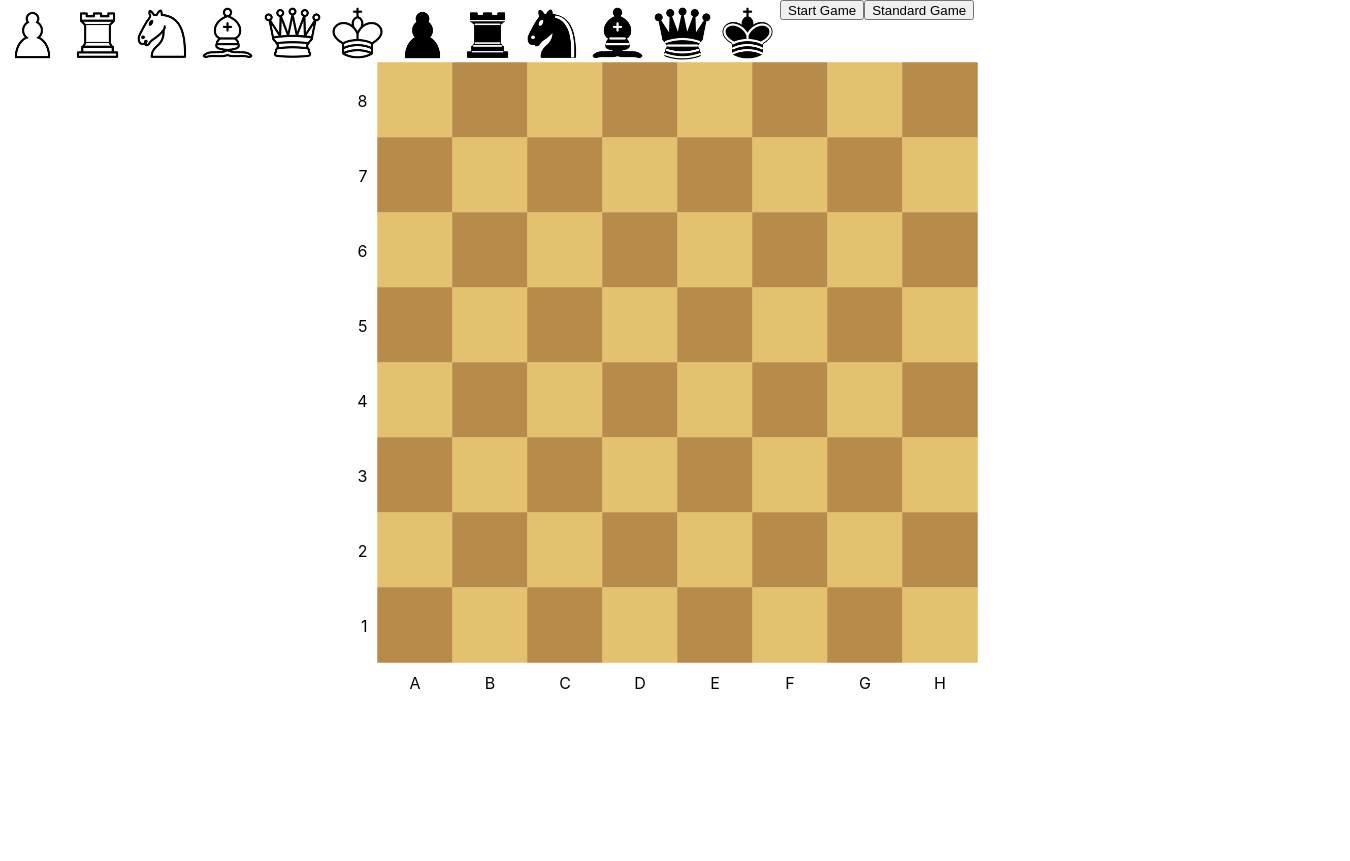
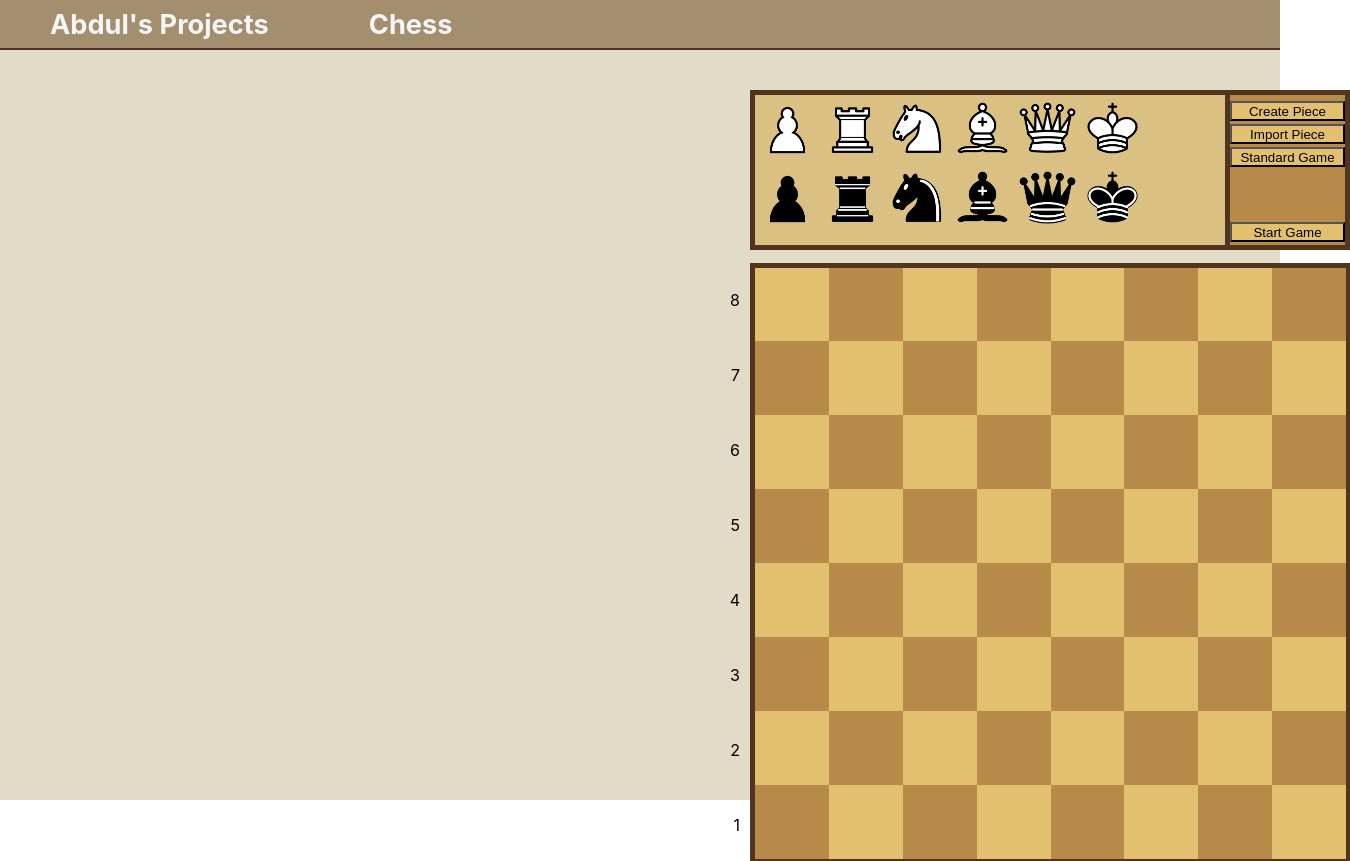
Before and after one commit to AbdulsProjects/chess, a React (Create React App) app: page / in a window 1280 px wide. Shown: the top 861 px of the page, 1350 px wide, since content can reach past the window. Before the commit the page ends 800 px from the top, so only its background shows below. Built offline with nearby package versions, Linux system fonts and the light colour scheme.

Commit message:
Began styling

```diff
--- /dev/null
+++ b/src/pages/chess/game-over/index.tsx
@@ -0,0 +1,15 @@
+import { GameOutcome } from '..'
+import './style.css'
+
+export const GameOver = (props: {outcome: GameOutcome}) => {
+
+    const Capitalize = (word: string): string => {
+        return word.charAt(0).toUpperCase() + word.slice(1);
+    }
+
+    return (
+        <div className='chess-game-over-container top-mid-container'>
+            <p>{props.outcome.staleMate ? 'Stalemate!' : (Capitalize(props.outcome.winner!) + ' has won!')} <a href=''>Play again?</a></p>
+        </div>
+    )
+}
--- /dev/null
+++ b/src/pages/chess/game-over/style.css
@@ -0,0 +1,12 @@
+.chess-game-over-container > p {
+    font-weight: bold;
+    font-size: 2rem;
+}
+
+.chess-game-over-container > p > a:visited {
+    color: black;
+}
+
+.chess-game-over-container > p > a:hover {
+    color: rgb(184, 178, 178);
+}
--- a/src/pages/chess/index.tsx
+++ b/src/pages/chess/index.tsx
@@ -2,6 +2,9 @@ import "./style.css"
 import React, { useEffect, useRef, useState } from 'react'
 import definedPieces, { Piece } from "./pieces"
 import { Promotion } from "./promotion"
+import { GameOver } from "./game-over"
+import { PreGame } from "./pre-game"
+import { NavBar } from "../navbar"
 
 //THINGS TO DO
 //Split the drop handler for on / off board
@@ -25,6 +28,11 @@ import { Promotion } from "./promotion"
 //CURRENT ISSUES WITH CHECKMATE CHECKER
 //Says stalemate when it's not the player's turn
 //Doesn't end the game when black starts in check (white's turn and there's a check)
+
+export interface GameOutcome {
+    winner: 'black' | 'white' | null
+    staleMate: boolean
+}
 
 export function Chess() {
 
@@ -68,10 +76,7 @@ export function Chess() {
 
     interface GameState {
         inProgress: boolean,
-        outcome: {
-            winner: 'black' | 'white' | null
-            staleMate: boolean
-        }
+        outcome: GameOutcome,
         currentPlayer: 'black' | 'white',
         promotions: {
             black: string[];
@@ -306,6 +311,9 @@ export function Chess() {
         //Moving the piece
         let newBoard = RemovePiece(prevBoard, oldSquareId);
         newBoard = AddPiece(newBoard, [{squareId: newSquareId, pieceId: piece, colour: colour}]);
+
+        //Removing the targetted by array for the moved to square (this is recalculated in RecalculateAllMoves)
+        newBoard.find(square => square.id === newSquareId)!.targetedBy[colour] = [];
 
         //Recalculating possible moves
         newBoard = RecalculateAllMoves(newBoard, colour);
@@ -552,6 +560,14 @@ export function Chess() {
     //Functions  to start / play the game
     const StartGame = () => {
 
+        //Exitting early if there isn't a king of both colours / there are multiple kings of the same colour
+        const whiteKings = board.filter(square => square.piece === 'king' && square.colour === 'white');
+        const blackKings = board.filter(square => square.piece === 'king' && square.colour === 'black');
+        if (blackKings.length + whiteKings.length !== 2 || !blackKings.length || !whiteKings.length) {
+            alert('Each player must have exactly 1 king to start a game');
+            return
+        }
+
         //Updating the handlers of all pieces
         const pieces = document!.querySelectorAll('[id$=Piece]');//getElementsByClassName("piece");
         for (let i=0; i < pieces.length; i++) {
@@ -622,9 +638,9 @@ export function Chess() {
     //Returning all possible moves
     const CalculatePlayerMoves = (board: Square[], colour: 'black' | 'white'): Square[] => {
 
-        //Removing the last set of calculations for the passed colour
+        //Removing the last set of calculations for the passed colour. Or clause catches squares that have just had a piece move off
         const newBoard: Square[] = board.map((square) => {
-            if (square.colour === colour) {
+            if (square.colour === colour || square.colour === null) {
                 return {
                     ...square,
                     targeting: []
@@ -983,10 +999,12 @@ export function Chess() {
     }
 
     return (
+        <>
+            <NavBar />
             <div className="main-container" onDrop={BinPiece} onDragOver={DivPreventDefault} onDragStart={DivPreventDefault}>
-            {gameState.outcome.winner && <p>The winner is {gameState.outcome.winner}</p>}
-            {gameState.outcome.staleMate && <p>Stalemate!!!</p>}
-            {(gameState.promotions.white.length > 0 || gameState.promotions.black.length > 0) && gameState.inProgress && <Promotion PromotePiece={PromotePiece}/>}
+                {(gameState.outcome.winner || gameState.outcome.staleMate) && <GameOver outcome={gameState.outcome}/>}
+                {(!gameState.inProgress && !(gameState.outcome.winner || gameState.outcome.staleMate)) && <PreGame DragPiece={DragPiece} StandardGame={StandardGame} StartGame={StartGame} />}
+                {(gameState.promotions.white.length > 0 || gameState.promotions.black.length > 0) && gameState.inProgress && <Promotion PromotePiece={PromotePiece} colour={gameState.promotions.white.length > 0 ? 'white' : 'black'}/>}
                 <div className="chess-container">
                     <div className="y-labels">
                         {[...Array(8)].map((item, index) =>
@@ -1001,25 +1019,12 @@ export function Chess() {
                     <div className='chess-board'>
                         {board.map((square) => {
                             const altRow = (square.id.charCodeAt(0) + Number(square.id[1])) % 2;
-                        return <div id={square.id} className={`square ${altRow ? "light-square": "dark-square"}`} onDrop={(e) => DropPiece(e)} onDragOver={HoverPiece} onDragStart={DivPreventDefault}></div>
+                            return <div id={square.id} className={`square ${altRow ? 'light-square': 'dark-square'}`} onDrop={(e) => DropPiece(e)} onDragOver={HoverPiece} onDragStart={DivPreventDefault}></div>
                         }
                         )}
                     </div>
                 </div>
-            <img src="img/white_pawn.png" id="white pawn" alt="white pawn" onDragStart={(e) => DragPiece(e, "white", "pawn")}/>
-            <img src="img/white_rook.png" id="white rook" alt="white rook" onDragStart={(e) => DragPiece(e, "white", "rook")}/>
-            <img src="img/white_knight.png" id="white knight" alt="white knight" onDragStart={(e) => DragPiece(e, "white", "knight")}/>
-            <img src="img/white_bishop.png" id="white bishop" alt="white bishop" onDragStart={(e) => DragPiece(e, "white", "bishop")}/>
-            <img src="img/white_queen.png" id="white queen" alt="white queen" onDragStart={(e) => DragPiece(e, "white", "queen")}/>
-            <img src="img/white_king.png" id="white king" alt="white king" onDragStart={(e) => DragPiece(e, "white", "king")}/>
-            <img src="img/black_pawn.png" id="black pawn" alt="black pawn" onDragStart={(e) => DragPiece(e, "black", "pawn")}/>
-            <img src="img/black_rook.png" id="black rook" alt="black rook" onDragStart={(e) => DragPiece(e, "black", "rook")}/>
-            <img src="img/black_knight.png" id="black knight" alt="black knight" onDragStart={(e) => DragPiece(e, "black", "knight")}/>
-            <img src="img/black_bishop.png" id="black bishop" alt="black bishop" onDragStart={(e) => DragPiece(e, "black", "bishop")}/>
-            <img src="img/black_queen.png" id="black queen" alt="black queen" onDragStart={(e) => DragPiece(e, "black", "queen")}/>
-            <img src="img/black_king.png" id="black king" alt="black king" onDragStart={(e) => DragPiece(e, "black", "king")}/>
-            <button onClick={StartGame}>Start Game</button>
-            <button onClick={StandardGame}>Standard Game</button>
             </div>
+        </>
     )
 }
--- /dev/null
+++ b/src/pages/chess/pre-game/index.tsx
@@ -0,0 +1,40 @@
+import './style.css'
+import React from 'react'
+
+interface Props {
+    DragPiece: (e: React.DragEvent<HTMLElement>, colour: 'black' | 'white', piece: string) => void,
+    StartGame: () => void,
+    StandardGame: () => void
+}
+
+export const PreGame = (props: Props) => {
+
+    return (
+        <div className='pre-game-container top-mid-container'>
+            <div className='pre-game-tray'>
+                <div className='pre-game-piece-container'>
+                    <img src='img/white_pawn.png' id='white pawn' alt='white pawn' onDragStart={(e) => props.DragPiece(e, 'white', 'pawn')}/>
+                    <img src='img/white_rook.png' id='white rook' alt='white rook' onDragStart={(e) => props.DragPiece(e, 'white', 'rook')}/>
+                    <img src='img/white_knight.png' id='white knight' alt='white knight' onDragStart={(e) => props.DragPiece(e, 'white', 'knight')}/>
+                    <img src='img/white_bishop.png' id='white bishop' alt='white bishop' onDragStart={(e) => props.DragPiece(e, 'white', 'bishop')}/>
+                    <img src='img/white_queen.png' id='white queen' alt='white queen' onDragStart={(e) => props.DragPiece(e, 'white', 'queen')}/>
+                    <img src='img/white_king.png' id='white king' alt='white king' onDragStart={(e) => props.DragPiece(e, 'white', 'king')}/>
+                </div>
+                <div className="pre-game-piece-container">
+                    <img src='img/black_pawn.png' id='black pawn' alt='black pawn' onDragStart={(e) => props.DragPiece(e, 'black', 'pawn')}/>
+                    <img src='img/black_rook.png' id='black rook' alt='black rook' onDragStart={(e) => props.DragPiece(e, 'black', 'rook')}/>
+                    <img src='img/black_knight.png' id='black knight' alt='black knight' onDragStart={(e) => props.DragPiece(e, 'black', 'knight')}/>
+                    <img src='img/black_bishop.png' id='black bishop' alt='black bishop' onDragStart={(e) => props.DragPiece(e, 'black', 'bishop')}/>
+                    <img src='img/black_queen.png' id='black queen' alt='black queen' onDragStart={(e) => props.DragPiece(e, 'black', 'queen')}/>
+                    <img src='img/black_king.png' id='black king' alt='black king' onDragStart={(e) => props.DragPiece(e, 'black', 'king')}/>
+                </div>
+            </div>
+            <div className='pre-game-button-container'>
+                <button onClick={() => alert('This feature is currently in development')}>Create Piece</button>
+                <button onClick={() => alert('This feature is currently in development')}>Import Piece</button>
+                <button onClick={props.StandardGame}>Standard Game</button>
+                <button id='chess-start-button' onClick={props.StartGame}>Start Game</button>
+            </div>
+        </div>
+    )
+}
--- /dev/null
+++ b/src/pages/chess/pre-game/style.css
@@ -0,0 +1,41 @@
+.pre-game-container {
+    display: grid;
+    grid-template-columns: 8fr 2fr;
+}
+
+.pre-game-tray {
+    background-color: #d6b25ca6;
+    height: 160px;
+    overflow-x: auto;
+    overflow-y: hidden;
+    border: 5px solid var(--dark-brown);
+}
+
+.pre-game-piece-container {
+    max-height: 80px;
+    white-space: nowrap;
+}
+
+.pre-game-button-container {
+    background-color: var(--dark-square);
+    border: 5px solid var(--dark-brown);
+    border-left: none;
+    display: flex;
+    flex-direction: column;
+    padding: 3px 0;
+}
+
+.pre-game-button-container > button {
+    width: 100%;
+    background-color: var(--light-square);
+    cursor: pointer;
+    margin-top: 3px;
+}
+
+.pre-game-button-container > button:hover {
+    background-color: var(--light-square-hover);
+}
+
+#chess-start-button {
+    margin-top: auto;
+}
--- a/src/pages/chess/style.css
+++ b/src/pages/chess/style.css
@@ -1,27 +1,36 @@
 .main-container {
-    display: flex;
-    height: 100vh;
-    width: 100vw;
+    display: grid;
+    grid-template-columns: repeat(3, minmax(675px, 1fr));
+    grid-template-rows: 200px minmax(700px, calc(100vh - 300px));
+    height: calc(100vh - 50px);
+    background-color: #e2dbc8;
+}
+
+.top-mid-container {
+    align-self: flex-end;
+    justify-self: right;
+    grid-column: 2 / 3;
+    width: 600px;
 }
 
 .chess-container {
     display: grid;
     grid-template-columns: 75px 600px;
     grid-template-rows: 600px 75px;
-    position: fixed;
-    top: 50%;
-    left: 50%;
-    -webkit-transform: translate(-50%, -50%);
-    transform: translate(-50%, -50%);
+    align-self: center;
+    justify-self: right;
+    grid-column: 2 / 3;
+    grid-row: 2 / 3;
 }
 
 .chess-board {
     display: grid;
-    grid-template-columns: repeat(8, 1fr);
-    grid-template-rows: repeat(8, 1fr);
+    grid-template-columns: repeat(8, 73.89px);
+    grid-template-rows: repeat(8, 73.89px);
     height: 600px;
     width: 600px;
     grid-area: 1 / 2 / 2 / 3;
+    border: 5px solid var(--dark-brown);
 }
 
 .y-labels {
@@ -47,13 +56,13 @@
 }
 
 .light-square {
-    background-color: rgb(227,193,111);
-    border: 5px solid rgb(227,193,111);
+    background-color: var(--light-square);
+    border: 5px solid var(--light-square);
 }
 
 .dark-square {
-    background-color: rgb(184,139,74);
-    border: 5px solid rgb(184,139,74);
+    background-color: var(--dark-square);
+    border: 5px solid var(--dark-square);
 }
 
 .square {
@@ -76,7 +85,7 @@ button {
 }
 
 .highlight-select {
-    border: 5px solid yellow;
+    border: 5px solid yellow !important;
 }
 
 .highlight-move {
@@ -84,7 +93,7 @@ button {
 }
 
 .highlight-capture {
-    border: 5px solid red;
+    border: 5px solid red !important;
 }
 
 .highlight-promote {
@@ -97,9 +106,11 @@ button {
 }
 
 .highlight-check-mate {
-    background-color: red;
+    background-color: rgb(247, 113, 113);
+    border: 5px solid red;
 }
 
 .highlight-check {
-    background-color: orange;
+    background-color: rgb(255, 189, 67);
+    border: 5px solid orange;
 }
--- /dev/null
+++ b/src/pages/navbar/index.tsx
@@ -0,0 +1,11 @@
+import './style.css'
+
+export const NavBar = () => {
+
+    return (
+        <div className="nav-bar-container">
+            <h3 className='nav-bar-title'>Abdul's Projects</h3>
+            <a href="">Chess</a>
+        </div>
+    )
+}
--- /dev/null
+++ b/src/pages/navbar/style.css
@@ -0,0 +1,28 @@
+.nav-bar-container {
+    height: 50px;
+    background-color: #a38e6f;
+    border-bottom: 2px solid var(--dark-brown);
+    align-items: center;
+    display: flex;
+    padding-left: 50px;
+}
+
+.nav-bar-container > a {
+    font-size: 1.7rem;
+    text-decoration: none;
+    color: whitesmoke;
+    font-weight: bold;
+    margin: 20px;
+    padding: 0;
+}
+
+.nav-bar-container > a:hover {
+    color: rgb(218, 218, 218);
+    text-decoration: underline;
+}
+
+.nav-bar-title {
+    color: whitesmoke;
+    font-size: 1.7rem;
+    margin-right: 80px
+}
```
Also changed, not shown: src/index.css (+7 -0 lines), src/pages/chess/promotion/index.tsx (+9 -4 lines), src/pages/chess/promotion/style.css (+6 -3 lines), src/pages/chess/pieces.ts (renamed from src/pages/chess/pieces.tsx). Lines whose indentation alone changed are shown as unchanged.
